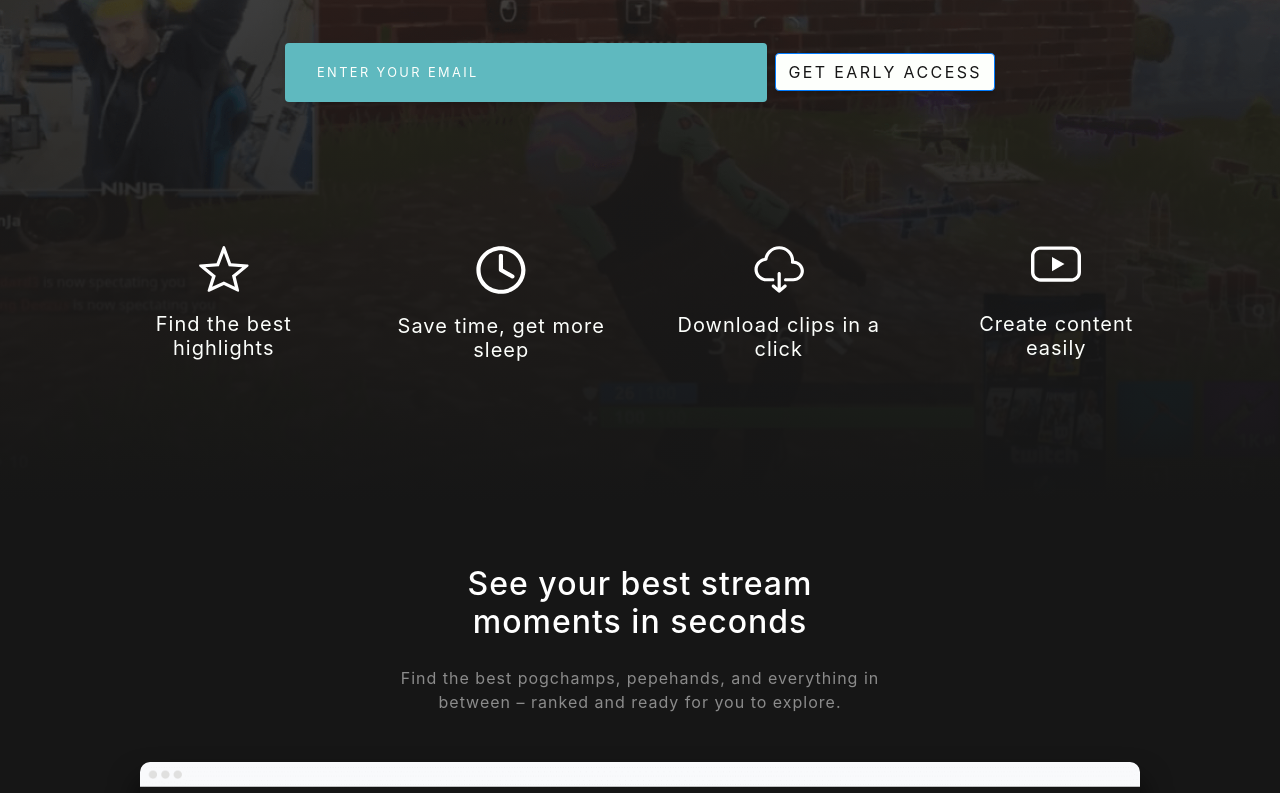
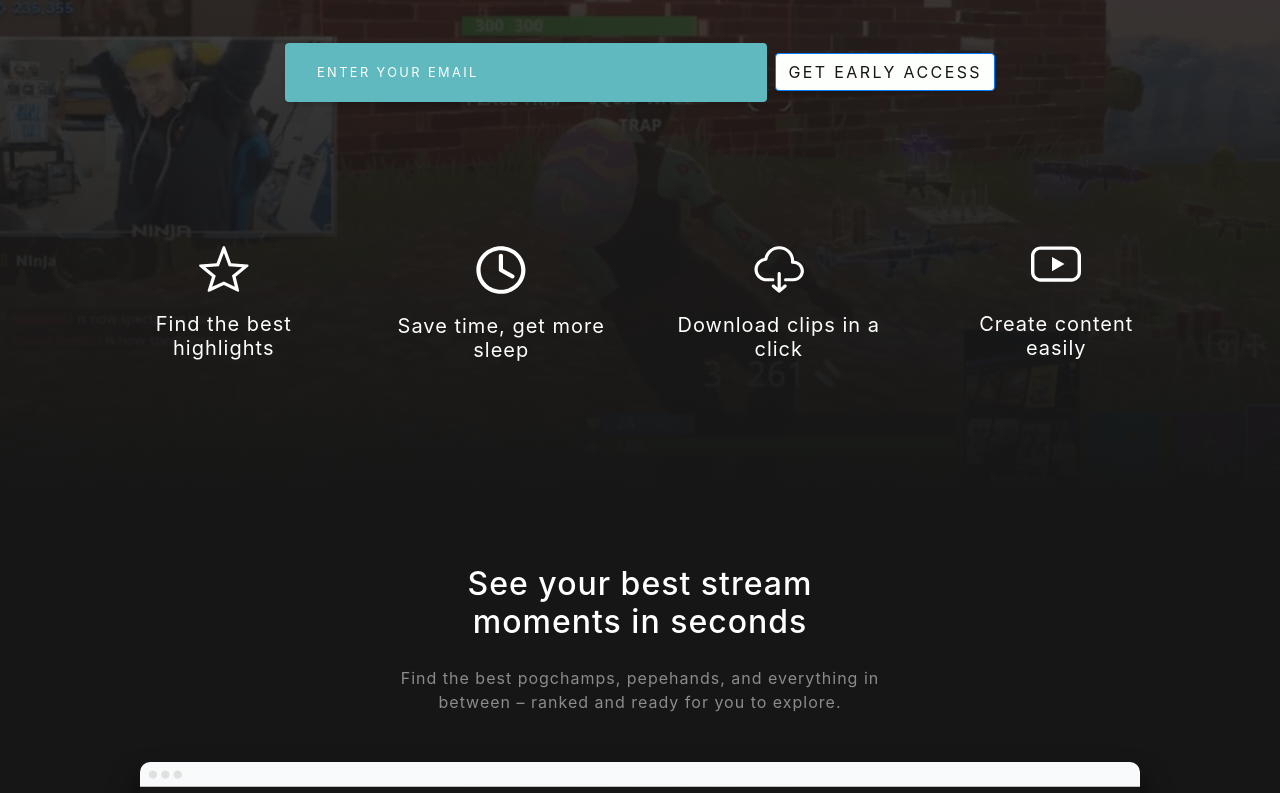
Before and after one commit to NumFive55/offstream-site, a website with bundled scripts: page index.html in a window 1280 px wide. Shown: the part 299-1092 px from the top of the page. Built offline with nearby package versions, Linux system fonts and the light colour scheme; a script that the page names is missing.

Commit message:
Updated background image
Compress background header image.

```diff
--- a/css/grayscale.css
+++ b/css/grayscale.css
@@ -111,7 +111,7 @@
   padding: 15rem 0;
   background: #161616;
   /* background: -webkit-gradient(linear, left top, left bottom, from(rgba(22, 22, 22, 0.3)), color-stop(75%, rgba(22, 22, 22, 0.7)), to(#161616)), url("../img/bg-masthead.jpg"); */
-  background: linear-gradient(to bottom, rgba(22, 22, 22, 0.7) 0%, #161616 100%), url("../img/backgroundImg.png");
+  background: linear-gradient(to bottom, rgba(22, 22, 22, 0.7) 0%, #161616 100%), url("../img/backgroundImgv2.png");
   background-position: center;
   background-repeat: no-repeat;
   background-attachment: scroll;
```
Also changed, not shown: img/backgroundImg.png (deleted), img/backgroundImgv2.png (added).
